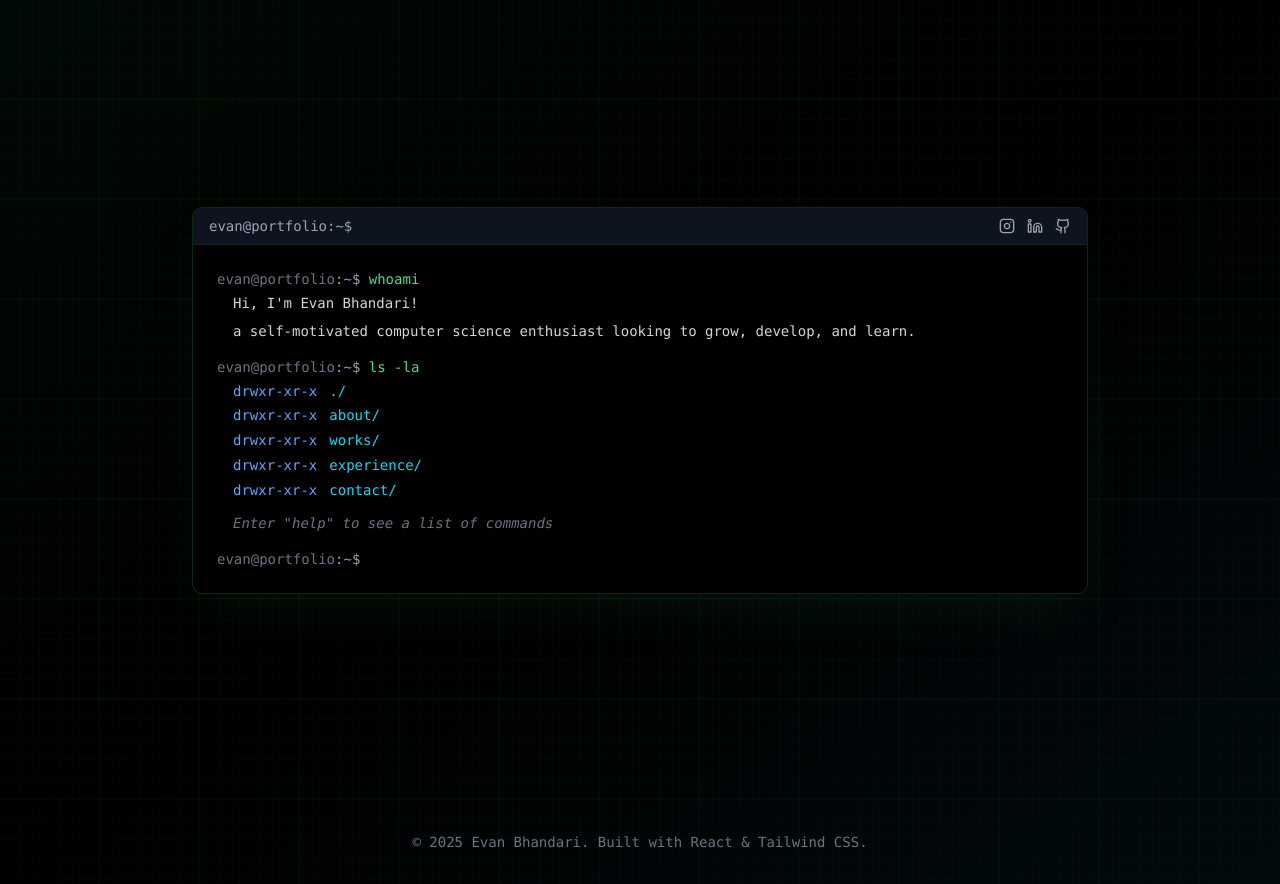
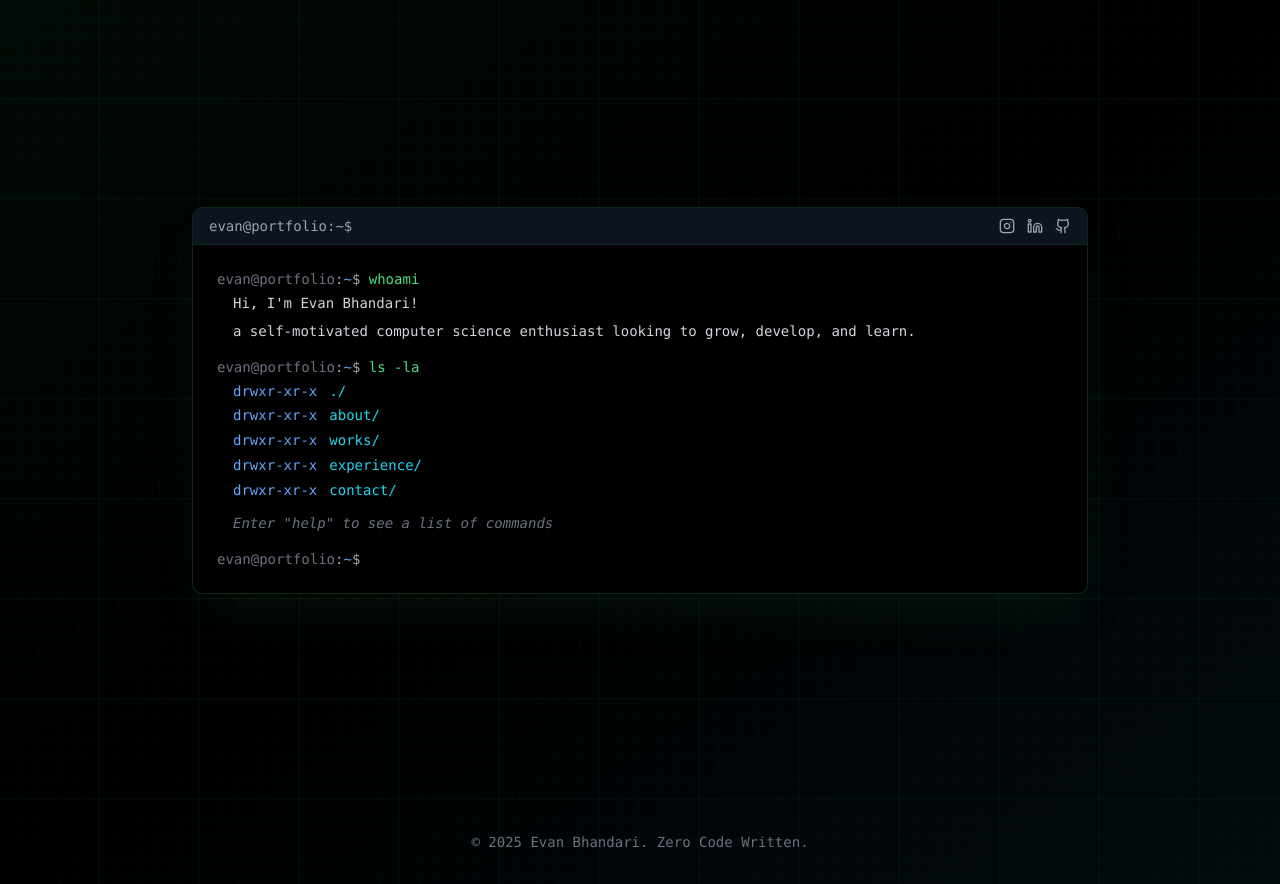
Before and after one commit to evanbh256/terminalportfolio, a React (Vite) app: page / in a window 1280 px wide. Built offline with nearby package versions, Linux system fonts and the light colour scheme.

Commit message:
upated footer

```diff
--- a/src/App.tsx
+++ b/src/App.tsx
@@ -76,7 +76,7 @@ export default function App() {
       <footer className="px-6 md:px-12 py-8 relative z-10">
         <div className="max-w-5xl mx-auto">
           <p className="text-center text-gray-500 text-sm font-mono">
-            © 2025 Evan Bhandari. Built with React & Tailwind CSS.
+            © 2025 Evan Bhandari. Zero Code Written.
           </p>
         </div>
       </footer>
```
